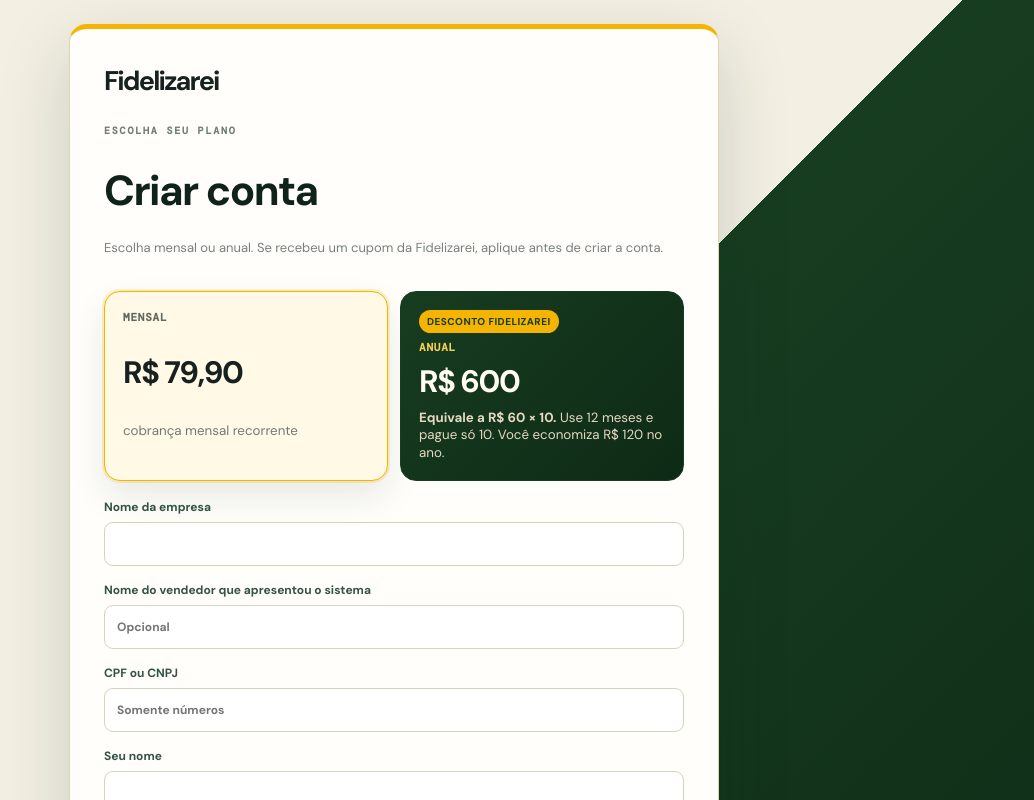
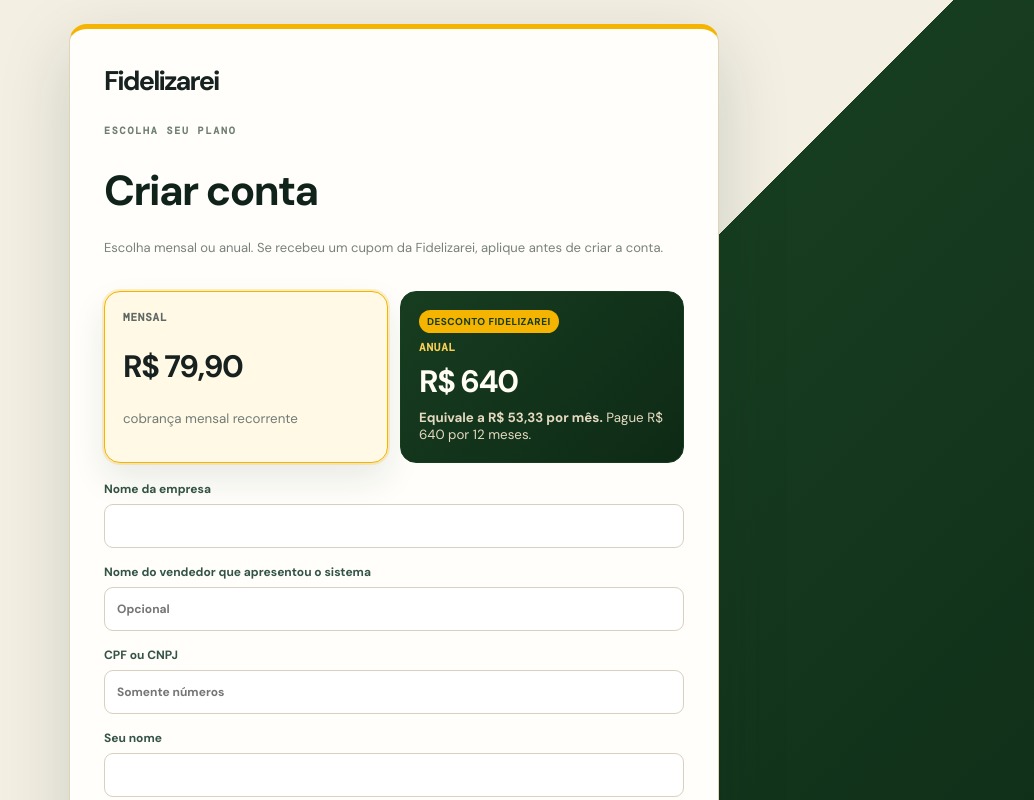
Before and after one commit to ivoportugal1/fidelizarei, a Next.js app: page /signup in a window 1280 px wide. Shown: the top 800 px of the page, without its empty margins (246-1280 px from the left). Built offline with nearby package versions, Linux system fonts and the light colour scheme; a web font is replaced by a local one.

Commit message:
Update annual plan price to R$ 640
Updated pricing details for monthly and yearly plans.

```diff
--- a/app/billing/plan-options.tsx
+++ b/app/billing/plan-options.tsx
@@ -11,14 +11,14 @@
     <div className={compact ? "billing-plans compact" : "billing-plans"}>
       <button type="button" className={selectedPlan === "monthly" ? "billing-plan active" : "billing-plan"} onClick={() => onSelect("monthly")}>
         <span>Mensal</span>
-                <b>R$ 79,90</b>
+        <b>R$ 79,90</b>
         <small>cobrança mensal recorrente</small>
       </button>
       <button type="button" className={selectedPlan === "yearly" ? "billing-plan annual active" : "billing-plan annual"} onClick={() => onSelect("yearly")}>
         <em>Desconto Fidelizarei</em>
         <span>Anual</span>
-        <b>R$ 600</b>
-        <small><strong>Equivale a R$ 60 × 10.</strong> Use 12 meses e pague só 10. Você economiza R$ 120 no ano.</small>
+        <b>R$ 640</b>
+        <small><strong>Equivale a R$ 53,33 por mês.</strong> Pague R$ 640 por 12 meses.</small>
       </button>
     </div>
   );
```
